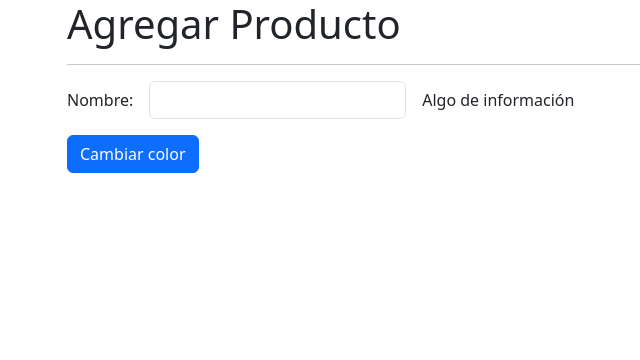
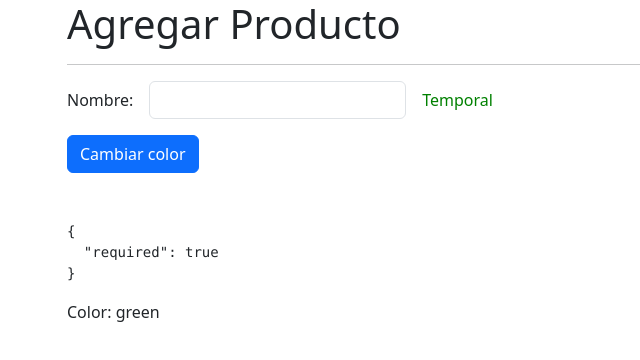
Before and after one commit to gadasme/angular, an Angular app in the folder directiveSignalsApp/: page /products/product in a window 1280 px wide. Shown: the top 360 px of the page, without its empty margins (15-655 px from the left). Built offline with nearby package versions, Linux system fonts and the light colour scheme.

Commit message:
feat: add and use directive

```diff
--- a/directiveSignalsApp/src/app/app-routing.module.ts
+++ b/directiveSignalsApp/src/app/app-routing.module.ts
@@ -3,6 +3,7 @@ import { RouterModule, Routes } from '@angular/router';
 
 const routes: Routes = [
   { path: 'products', loadChildren: () => import('./products/products.module').then(m => m.ProductsModule) },
+  { path: 'shared', loadChildren: () => import('./shared/shared.module').then(m => m.SharedModule) },
   { path: '**', redirectTo: 'products' }
 ];
 
--- a/directiveSignalsApp/src/app/app.module.ts
+++ b/directiveSignalsApp/src/app/app.module.ts
@@ -3,6 +3,7 @@ import { BrowserModule, provideClientHydration } from '@angular/platform-browser
 
 import { AppRoutingModule } from './app-routing.module';
 import { AppComponent } from './app.component';
+import { ReactiveFormsModule } from '@angular/forms';
 
 @NgModule({
   declarations: [
@@ -10,7 +11,8 @@ import { AppComponent } from './app.component';
   ],
   imports: [
     BrowserModule,
-    AppRoutingModule
+    AppRoutingModule,
+    ReactiveFormsModule
   ],
   providers: [
     provideClientHydration()
--- a/directiveSignalsApp/src/app/products/pages/product-page/product-page.component.html
+++ b/directiveSignalsApp/src/app/products/pages/product-page/product-page.component.html
@@ -2,26 +2,31 @@
 
 <hr>
 
-<form>
+<form [formGroup]="myForm">
     <div class="row g-3 align-items-center mb-3">
         <div class="col-auto">
             <label>Nombre:</label>
         </div>
 
         <div class="col-auto">
-            <input type="text" class="form-control">
+            <input formControlName="name"  type="text" class="form-control">
         </div>
 
         <div class="col-auto">
-            <span>Algo de información</span>
+            <span customLabel
+                [color]="color"
+            >Temporal</span>
         </div>
     </div>
 
     <div class="row">
         <div class="col">
-            <button class="btn btn-primary">
+            <button (click)="changeColor()" class="btn btn-primary">
                 Cambiar color
             </button>
         </div>
     </div>
 </form>
+
+<pre class="mt-5">{{ myForm.get('name')?.errors | json }}</pre>
+<p>Color: {{ color }}</p>
--- a/directiveSignalsApp/src/app/products/pages/product-page/product-page.component.ts
+++ b/directiveSignalsApp/src/app/products/pages/product-page/product-page.component.ts
@@ -1,13 +1,22 @@
 import { CommonModule } from '@angular/common';
-import { Component } from '@angular/core';
+import { Component, inject } from '@angular/core';
+import { FormBuilder, FormGroup, ReactiveFormsModule, Validators } from '@angular/forms';
 
 @Component({
     selector: 'product-page',
-    standalone: true,
-    imports: [
-        CommonModule,
-    ],
     templateUrl: './product-page.component.html',
     styleUrl: './product-page.component.css'
 })
-export class ProductPageComponent { }
+export class ProductPageComponent {
+
+    private fb = inject( FormBuilder );
+    public color: string = 'green';
+
+    public myForm: FormGroup = this.fb.group({
+        name: ['', [ Validators.required, Validators.minLength(6), Validators.email]]
+    });
+
+    changeColor() {
+        this.color = '#xxxxxx'.replace(/x/g, y=>(Math.random()*16|0).toString(16));
+    }
+ }
--- /dev/null
+++ b/directiveSignalsApp/src/app/shared/directives/custom-label.directive.ts
@@ -0,0 +1,32 @@
+import { Directive, ElementRef, Input, OnInit } from '@angular/core';
+
+@Directive({
+  selector: '[customLabel]'
+})
+export class CustomLabelDirective implements OnInit {
+
+  private htmlElement?: ElementRef<HTMLElement>
+  private _color: string = 'red';
+
+  @Input() set color(value: string) {
+    this._color = value;
+    this.setStyle();
+  }
+
+  constructor(private el: ElementRef<HTMLElement>) {
+    console.log('constructor de la directiva');
+    console.log(el);
+    this.htmlElement = el;
+    // this.htmlElement.nativeElement.innerHTML = 'Hola Mundo'
+  }
+
+  ngOnInit(): void {
+    console.log('Directiva NgOnInit');
+    this.setStyle();
+  }
+
+  setStyle(): void {
+    if (!this.htmlElement) return;
+    this.htmlElement!.nativeElement.style.color = this._color;
+  }
+}
```
Also changed, not shown: directiveSignalsApp/src/app/products/products.module.ts (+10 -4 lines), directiveSignalsApp/src/app/shared/shared.module.ts (added, +16 -0 lines).
